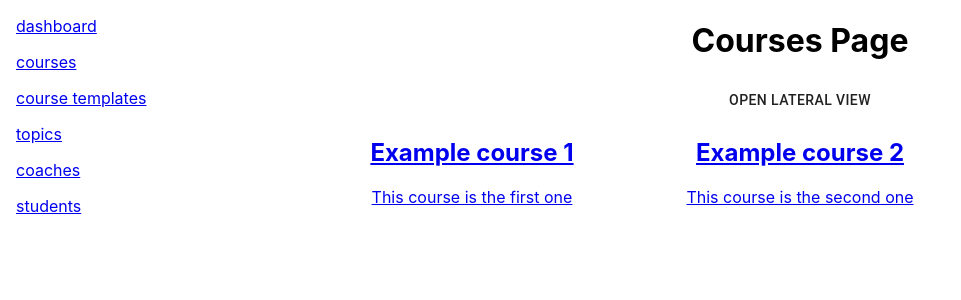
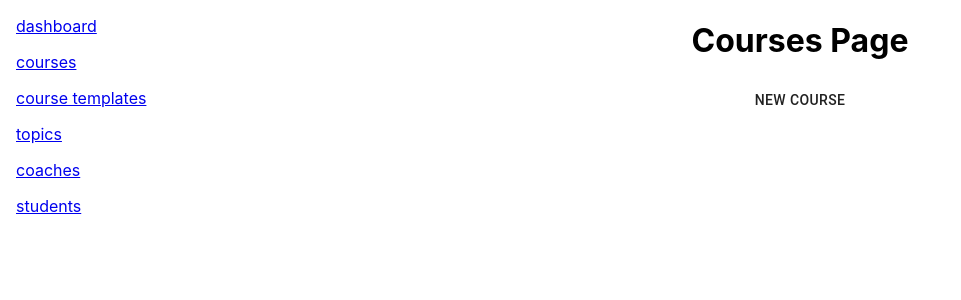
Before and after one commit to techstationspace/cs1-final-project, a React (Create React App) app in the folder frontend/: page /courses in a window 1280 px wide. Shown: the top 300 px of the page, without its empty margins (0-961 px from the left). Built offline with nearby package versions, Linux system fonts and the light colour scheme.

Commit message:
Wip manage courses

```diff
--- a/frontend/package.json
+++ b/frontend/package.json
@@ -11,6 +11,7 @@
     "axios": "^0.19.2",
     "react": "^16.13.1",
     "react-dom": "^16.13.1",
+    "react-id-generator": "^3.0.1",
     "react-scripts": "^3.4.3"
   },
   "scripts": {
--- a/frontend/src/components/LateralView.js
+++ b/frontend/src/components/LateralView.js
@@ -2,7 +2,11 @@ import React from "react";
 import { Modal, Grid, Box, Button } from "@material-ui/core";
 import "../styles/lateral_view.css";
 
-function LateralView({ children, onOpen, onClose = () => {} }) {
+function LateralView({
+  children,
+  onOpen,
+  onClose = () => {},
+}) {
   return (
     <Modal open={onOpen}>
       <Grid container justify="flex-end" alignItems="flex-start" spacing={0}>
--- a/frontend/src/routes/Course.js
+++ b/frontend/src/routes/Course.js
@@ -1,10 +1,11 @@
 import React from "react";
 
 export default function Course(data) {
+  console.log(data);
   return (
     <>
       <h1>{data.title}</h1>
-      <p>{data.content}</p>
+      <p>{data.description}</p>
     </>
   );
 }
--- a/frontend/src/routes/CoursesPage.js
+++ b/frontend/src/routes/CoursesPage.js
@@ -1,50 +1,116 @@
 import React, { useState } from "react";
-import { Grid, Button } from "@material-ui/core";
+import nextId from "react-id-generator";
+import { Grid, Button, TextField } from "@material-ui/core";
 import { Switch, Route, Link } from "react-router-dom";
 import Course from "./Course";
 import LateralView from "../components/LateralView";
 
-const mockCourses = [
-  {
-    id: "example-course-1",
-    title: "Example course 1",
-    content: "This course is the first one",
-  },
-  {
-    id: "example-course-2",
-    title: "Example course 2",
-    content: "This course is the second one",
-  },
+const courses = [
 ];
 
 export default function CoursesPage() {
-  const [open, setOpen] = useState(false);
-  const handleModalOpen = () => {
-    setOpen(true);
-  };
-  const handleModalClose = () => {
-    setOpen(false);
+  const [openLateralView, setOpenLateralView] = useState(false);
+  const [courseId, setCourseId] = useState("");
+  const [title, setTitle] = useState("");
+  const [description, setDescription] = useState("");
+
+  const submitForm = () => {
+    let newFormData = {
+      id: nextId("course-"),
+      path: title.replace(/\s+/g, '-').toLowerCase(),
+      title: title,
+      description: description,
+    };
+    if(courseId) {
+      let course = findCourse(courseId);
+      course.path = newFormData.path;
+      course.title = newFormData.title;
+      course.description = newFormData.description;
+
+    } else {
+      courses.push(newFormData);
+    }
+    console.log(courses);
+    abortForm();
   };
 
+  const abortForm = () => {
+    setTitle("");
+    setDescription("");
+    setCourseId("");
+    setOpenLateralView(false);
+  }
+
+  const findCourse = (id) => {
+    let [courseToEdit] = courses.filter(course => course.id === id);
+    return courseToEdit;
+  }
+
+  const editCourse = (id) => {
+    setCourseId(id);
+    let course = findCourse(id);
+    setTitle(course.title);
+    setDescription(course.description);
+    setOpenLateralView(true);
+  }
   return (
     <>
       <h1>Courses Page</h1>
-      <Button onClick={handleModalOpen}>Open Lateral View</Button>
+      <Button onClick={() => setOpenLateralView(true)}>
+        New Course
+      </Button>
       <Grid container spacing={3}>
-        {mockCourses.map((course, idx) => (
+        {courses.map((course, idx) => (
           <Grid key={idx} item md={6} lg={4}>
             <Link to={`courses/${course.id}`}>
               <h2>{course.title}</h2>
-              <p>{course.content}</p>
+              <p>{course.description}</p>
             </Link>
+            <Button
+              variant="contained"
+              onClick={() => editCourse(course.id)}
+            >
+              Edit course
+            </Button>
           </Grid>
         ))}
       </Grid>
-      <LateralView onOpen={open} onClose={handleModalClose}>
-        <h1>Title lateral view</h1>
+      <LateralView
+        onOpen={openLateralView}
+        onClose={() => setOpenLateralView(false)}
+      >
+        {/* Here start the children inside LateralView */}
+        <form style={{padding: "1rem"}}>
+          <TextField
+            id="title-field"
+            label="Title"
+            value={title}
+            onChange={(e) => setTitle(e.target.value)}
+            fullWidth
+          />
+          <TextField
+            id="title-field"
+            label="Description"
+            value={description}
+            onChange={(e) => setDescription(e.target.value)}
+            rows={3}
+            multiline
+            fullWidth
+          />
+          <Button variant="contained" onClick={() => abortForm()}>
+            Cancel
+          </Button>
+          <Button
+            variant="contained"
+            color="primary"
+            onClick={() => submitForm(courseId)}
+          >
+            Submit
+          </Button>
+        </form>
       </LateralView>
       <Switch>
-        {mockCourses.map((course, i) => (
+        {courses.map((course, i) => (
           <CoursePage key={i} {...course} />
         ))}
       </Switch>
```
Also changed, not shown: 1 other file (tests, documents, lock files or other folders).
